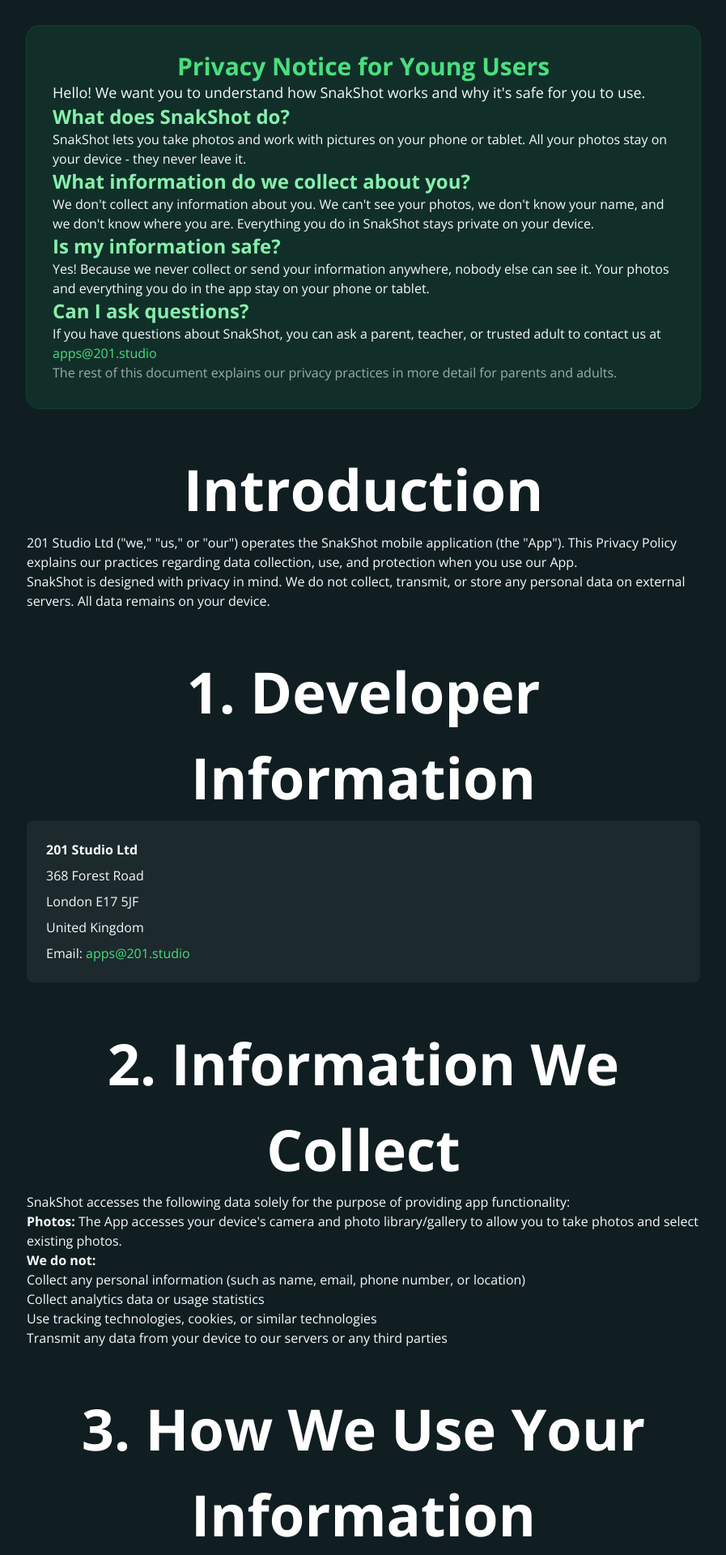
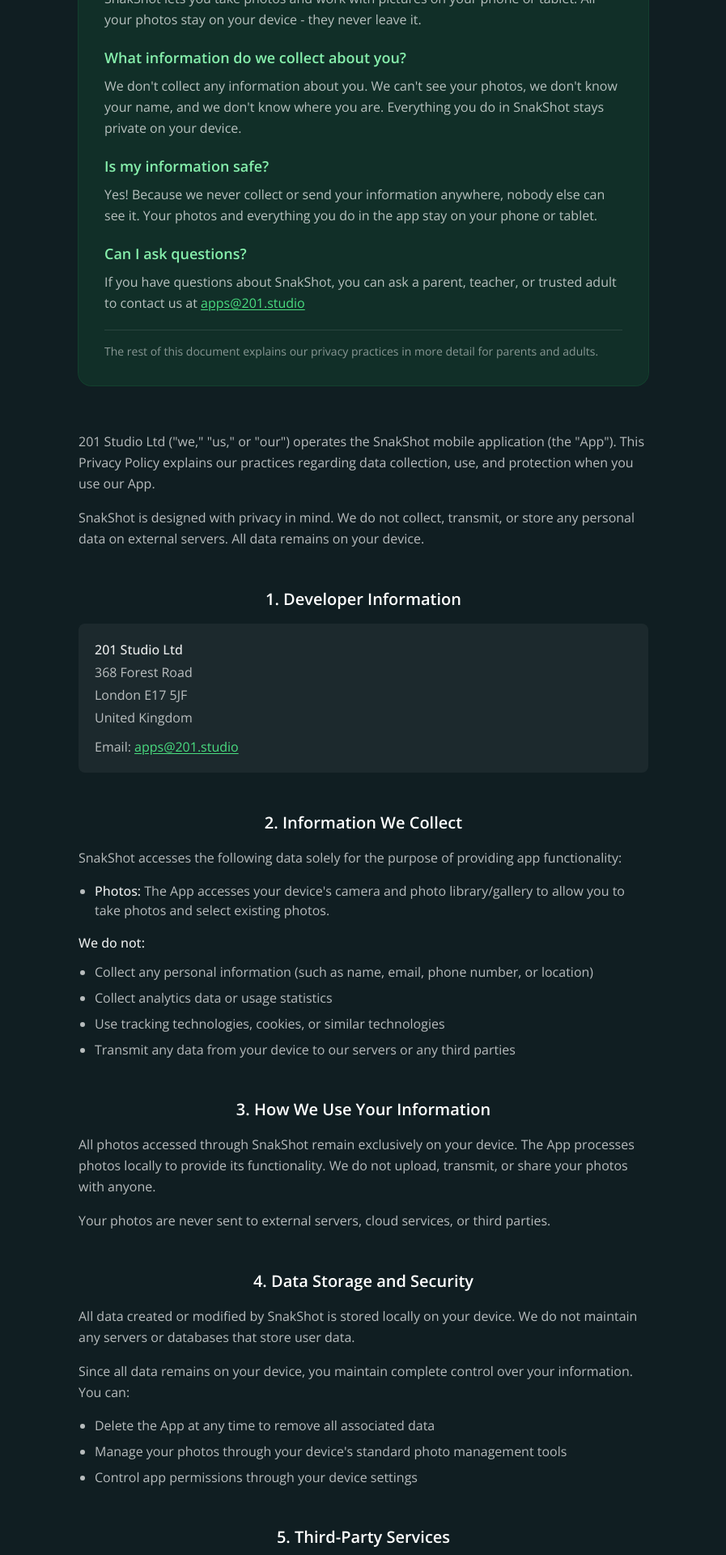
Before and after one commit to solensa/201, a Next.js app: page /snakshot/privacy in a window 1280 px wide. Shown: the part 540-2460 px from the top of the page at 81% size, without its empty margins (191-1088 px from the left). Built offline with nearby package versions, Linux system fonts and the light colour scheme.

Commit message:
fix: privacy styles

```diff
--- a/package.json
+++ b/package.json
@@ -23,7 +23,7 @@
     "@types/react-dom": "^18",
     "autoprefixer": "^10.0.1",
     "postcss": "^8",
-    "tailwindcss": "^3.3.0",
+    "tailwindcss": "^3.4.17",
     "eslint": "^8",
     "eslint-config-next": "^14.2.0"
   }
--- a/src/app/snakshot/privacy/page.tsx
+++ b/src/app/snakshot/privacy/page.tsx
@@ -3,87 +3,86 @@
 
 export default function SnakShotPrivacyPolicy() {
   return (
-    <main className="min-h-screen" style={{ backgroundColor: "#101e22", color: "#f7fafa" }}>
-      <div className="mx-auto max-w-4xl px-6 py-16 sm:px-8 sm:py-24">
+    <main className="min-h-screen bg-[#101e22] text-[#f7fafa]">
+      <div className="mx-auto max-w-3xl px-5 py-12 sm:px-8 sm:py-20">
         {/* Logo */}
-        <div className="mb-12 flex justify-center">
+        <div className="mb-2 sm:mb-4 flex justify-center">
           <Link href="/snakshot">
-            <Image src="/201-logo.svg" alt="201 Studio" width={200} height={55} className="opacity-90" />
+            <Image src="/201-logo.svg" alt="201 Studio" width={160} height={44} className="opacity-80 hover:opacity-100 transition-opacity" />
           </Link>
         </div>
 
         {/* Main Content */}
-        <article className="prose prose-invert prose-lg mx-auto max-w-none">
-          <h1 className="mb-4 text-center text-5xl font-bold">Privacy Policy for SnakShot</h1>
-          <p className="mb-12 text-center text-white/60">Last Updated: January 12, 2026</p>
+        <article>
+          <header className="mb-10 sm:mb-14">
+            <h1 className="mt-6 text-3xl sm:text-4xl lg:text-5xl font-bold tracking-tight mb-3">Privacy Policy for SnakShot</h1>
+            <p className="text-white/50 text-sm sm:text-base text-center">Last Updated: January 12, 2026</p>
+          </header>
 
           {/* Privacy Notice for Young Users */}
-          <section className="mb-12 rounded-2xl bg-green-500/10 p-8 ring-1 ring-green-500/20">
-            <h2 className="mt-0 text-3xl font-bold text-green-400">Privacy Notice for Young Users</h2>
-            <p className="text-lg">
+          <section className="mb-10 sm:mb-14 rounded-xl sm:rounded-2xl bg-green-500/10 p-5 sm:p-8 ring-1 ring-green-500/20">
+            <h2 className="text-xl sm:text-2xl font-bold text-green-400 mb-3 text-left md:text-center">Privacy Notice for Young Users</h2>
+            <p className="text-white/80 mb-5 leading-relaxed text-center text-balance">
               Hello! We want you to understand how SnakShot works and why it&apos;s safe for you to use.
             </p>
 
-            <h3 className="text-2xl font-bold text-green-300">What does SnakShot do?</h3>
-            <p>
+            <h3 className="text-base sm:text-lg font-semibold text-green-300 mb-2 border-t border-white/10 pt-4">What does SnakShot do?</h3>
+            <p className="text-white/70 mb-5 leading-relaxed">
               SnakShot lets you take photos and work with pictures on your phone or tablet. All your photos stay
               on your device - they never leave it.
             </p>
 
-            <h3 className="text-2xl font-bold text-green-300">What information do we collect about you?</h3>
-            <p>
+            <h3 className="text-base sm:text-lg font-semibold text-green-300 mb-2">What information do we collect about you?</h3>
+            <p className="text-white/70 mb-5 leading-relaxed">
               We don&apos;t collect any information about you. We can&apos;t see your photos, we don&apos;t know
               your name, and we don&apos;t know where you are. Everything you do in SnakShot stays private on
               your device.
             </p>
 
-            <h3 className="text-2xl font-bold text-green-300">Is my information safe?</h3>
-            <p>
+            <h3 className="text-base sm:text-lg font-semibold text-green-300 mb-2">Is my information safe?</h3>
+            <p className="text-white/70 mb-5 leading-relaxed">
               Yes! Because we never collect or send your information anywhere, nobody else can see it. Your
               photos and everything you do in the app stay on your phone or tablet.
             </p>
 
-            <h3 className="text-2xl font-bold text-green-300">Can I ask questions?</h3>
-            <p>
+            <h3 className="text-base sm:text-lg font-semibold text-green-300 mb-2">Can I ask questions?</h3>
+            <p className="text-white/70 mb-5 leading-relaxed">
               If you have questions about SnakShot, you can ask a parent, teacher, or trusted adult to contact
               us at{" "}
-              <a href="mailto:apps@201.studio" className="text-green-400 hover:text-green-300">
+              <a href="mailto:apps@201.studio" className="text-green-400 hover:text-green-300 underline underline-offset-2">
                 apps@201.studio
               </a>
             </p>
 
-            <p className="mb-0 text-white/60">
+            <p className="text-sm text-white/50 border-t border-white/10 pt-4 mt-5">
               The rest of this document explains our privacy practices in more detail for parents and adults.
             </p>
           </section>
 
           {/* Introduction */}
-          <section className="mb-12">
-            <h2>Introduction</h2>
-            <p>
+          <section className="mb-10 sm:mb-12">
+            <p className="text-white/70 leading-relaxed mb-4">
               201 Studio Ltd (&quot;we,&quot; &quot;us,&quot; or &quot;our&quot;) operates the SnakShot mobile
               application (the &quot;App&quot;). This Privacy Policy explains our practices regarding data
               collection, use, and protection when you use our App.
             </p>
-            <p>
+            <p className="text-white/70 leading-relaxed">
               SnakShot is designed with privacy in mind. We do not collect, transmit, or store any personal data
               on external servers. All data remains on your device.
             </p>
           </section>
 
           {/* Developer Information */}
-          <section className="mb-12">
-            <h2>1. Developer Information</h2>
-            <div className="rounded-lg bg-white/5 p-6">
-              <p className="mb-2">
-                <strong>201 Studio Ltd</strong>
-              </p>
-              <p className="mb-2">368 Forest Road</p>
-              <p className="mb-2">London E17 5JF</p>
-              <p className="mb-2">United Kingdom</p>
-              <p className="mb-0">
+          <section className="mb-10 sm:mb-12">
+            <h2 className="text-lg sm:text-xl font-semibold mb-4">1. Developer Information</h2>
+            <div className="rounded-lg bg-white/5 p-4 sm:p-5 text-sm sm:text-base text-white/70 space-y-1">
+              <p className="font-medium text-white/90">201 Studio Ltd</p>
+              <p>368 Forest Road</p>
+              <p>London E17 5JF</p>
+              <p>United Kingdom</p>
+              <p className="pt-2">
                 Email:{" "}
-                <a href="mailto:apps@201.studio" className="text-green-400 hover:text-green-300">
+                <a href="mailto:apps@201.studio" className="text-green-400 hover:text-green-300 underline underline-offset-2">
                   apps@201.studio
                 </a>
               </p>
@@ -91,21 +90,19 @@
           </section>
 
           {/* Information We Collect */}
-          <section className="mb-12">
-            <h2>2. Information We Collect</h2>
-            <p>
+          <section className="mb-10 sm:mb-12">
+            <h2 className="text-lg sm:text-xl font-semibold mb-4">2. Information We Collect</h2>
+            <p className="text-white/70 leading-relaxed mb-4">
               SnakShot accesses the following data solely for the purpose of providing app functionality:
             </p>
-            <ul>
+            <ul className="list-disc pl-5 space-y-2 text-white/70 mb-4">
               <li>
-                <strong>Photos:</strong> The App accesses your device&apos;s camera and photo library/gallery to
+                <span className="font-medium text-white/90">Photos:</span> The App accesses your device&apos;s camera and photo library/gallery to
                 allow you to take photos and select existing photos.
               </li>
             </ul>
-            <p>
-              <strong>We do not:</strong>
-            </p>
-            <ul>
+            <p className="font-medium text-white/90 mb-3">We do not:</p>
+            <ul className="list-disc pl-5 space-y-2 text-white/70">
               <li>Collect any personal information (such as name, email, phone number, or location)</li>
               <li>Collect analytics data or usage statistics</li>
               <li>Use tracking technologies, cookies, or similar technologies</li>
@@ -114,27 +111,26 @@
           </section>
 
           {/* How We Use Your Information */}
-          <section className="mb-12">
-            <h2>3. How We Use Your Information</h2>
-            <p>
+          <section className="mb-10 sm:mb-12">
+            <h2 className="text-lg sm:text-xl font-semibold mb-4">3. How We Use Your Information</h2>
+            <p className="text-white/70 leading-relaxed mb-4">
               All photos accessed through SnakShot remain exclusively on your device. The App processes photos
               locally to provide its functionality. We do not upload, transmit, or share your photos with anyone.
             </p>
-            <p>Your photos are never sent to external servers, cloud services, or third parties.</p>
+            <p className="text-white/70 leading-relaxed">Your photos are never sent to external servers, cloud services, or third parties.</p>
           </section>
 
           {/* Data Storage and Security */}
-          <section className="mb-12">
-            <h2>4. Data Storage and Security</h2>
-            <p>
+          <section className="mb-10 sm:mb-12">
+            <h2 className="text-lg sm:text-xl font-semibold mb-4">4. Data Storage and Security</h2>
+            <p className="text-white/70 leading-relaxed mb-4">
               All data created or modified by SnakShot is stored locally on your device. We do not maintain any
               servers or databases that store user data.
             </p>
-            <p>
-              Since all data remains on your device, you maintain complete control over your information. You
-              can:
+            <p className="text-white/70 leading-relaxed mb-4">
+              Since all data remains on your device, you maintain complete control over your information. You can:
             </p>
-            <ul>
+            <ul className="list-disc pl-5 space-y-2 text-white/70">
               <li>Delete the App at any time to remove all associated data</li>
               <li>Manage your photos through your device&apos;s standard photo management tools</li>
               <li>Control app permissions through your device settings</li>
@@ -142,9 +138,9 @@
           </section>
 
           {/* Third-Party Services */}
-          <section className="mb-12">
-            <h2>5. Third-Party Services</h2>
-            <p>
+          <section className="mb-10 sm:mb-12">
+            <h2 className="text-lg sm:text-xl font-semibold mb-4">5. Third-Party Services</h2>
+            <p className="text-white/70 leading-relaxed">
               SnakShot does not integrate with any third-party services, analytics platforms, advertising
               networks, or external APIs. The App functions entirely offline and does not communicate with
               external servers.
@@ -152,95 +148,93 @@
           </section>
 
           {/* Data Sharing and Disclosure */}
-          <section className="mb-12">
-            <h2>6. Data Sharing and Disclosure</h2>
-            <p>
+          <section className="mb-10 sm:mb-12">
+            <h2 className="text-lg sm:text-xl font-semibold mb-4">6. Data Sharing and Disclosure</h2>
+            <p className="text-white/70 leading-relaxed mb-4">
               We do not share, sell, rent, or disclose any user data to third parties because we do not collect
               or have access to any user data.
             </p>
-            <p>
+            <p className="text-white/70 leading-relaxed">
               Since all data remains on your device, we have no data to share even if legally compelled to do so.
             </p>
           </section>
 
           {/* Children's Privacy */}
-          <section className="mb-12">
-            <h2>7. Children&apos;s Privacy</h2>
-            <p>
+          <section className="mb-10 sm:mb-12">
+            <h2 className="text-lg sm:text-xl font-semibold mb-4">7. Children&apos;s Privacy</h2>
+            <p className="text-white/70 leading-relaxed mb-4">
               SnakShot does not knowingly collect any personal information from children. The App is designed to
               be used by users of all ages, including children, and operates with the same privacy-by-design
               principles for all users.
             </p>
-            <p>
+            <p className="text-white/70 leading-relaxed mb-4">
               Since we do not collect, transmit, or store any personal data, there is no risk of children&apos;s
               information being collected or shared.
             </p>
-            <p>
+            <p className="text-white/70 leading-relaxed">
               Parents and guardians can review their children&apos;s use of the App through their device&apos;s
               standard parental controls and photo library permissions.
             </p>
           </section>
 
           {/* Your Rights and Choices */}
-          <section className="mb-12">
-            <h2>8. Your Rights and Choices</h2>
-            <p>Because all data remains on your device, you have complete control over your information:</p>
-            <ul>
+          <section className="mb-10 sm:mb-12">
+            <h2 className="text-lg sm:text-xl font-semibold mb-4">8. Your Rights and Choices</h2>
+            <p className="text-white/70 leading-relaxed mb-4">Because all data remains on your device, you have complete control over your information:</p>
+            <ul className="list-disc pl-5 space-y-2 text-white/70">
               <li>
-                <strong>Access and Control:</strong> You can access, modify, or delete photos at any time through
+                <span className="font-medium text-white/90">Access and Control:</span> You can access, modify, or delete photos at any time through
                 your device&apos;s photo library.
               </li>
               <li>
-                <strong>Permission Management:</strong> You can revoke camera and photo library permissions
+                <span className="font-medium text-white/90">Permission Management:</span> You can revoke camera and photo library permissions
                 through your device settings at any time.
               </li>
               <li>
-                <strong>Data Deletion:</strong> Uninstalling the App will remove all App-specific data from your
+                <span className="font-medium text-white/90">Data Deletion:</span> Uninstalling the App will remove all App-specific data from your
                 device.
               </li>
             </ul>
           </section>
 
           {/* International Data Transfers */}
-          <section className="mb-12">
-            <h2>9. International Data Transfers</h2>
-            <p>
+          <section className="mb-10 sm:mb-12">
+            <h2 className="text-lg sm:text-xl font-semibold mb-4">9. International Data Transfers</h2>
+            <p className="text-white/70 leading-relaxed">
               Since SnakShot does not transmit any data from your device, there are no international data
               transfers. All data processing occurs locally on your device, regardless of your location.
             </p>
           </section>
 
           {/* Changes to This Privacy Policy */}
-          <section className="mb-12">
-            <h2>10. Changes to This Privacy Policy</h2>
-            <p>
+          <section className="mb-10 sm:mb-12">
+            <h2 className="text-lg sm:text-xl font-semibold mb-4">10. Changes to This Privacy Policy</h2>
+            <p className="text-white/70 leading-relaxed mb-4">
               We may update this Privacy Policy from time to time. Any changes will be reflected in the
               &quot;Last Updated&quot; date at the top of this policy. We will notify users of material changes
               through the App or app store update notes.
             </p>
-            <p>
+            <p className="text-white/70 leading-relaxed">
               Your continued use of the App after any changes indicates your acceptance of the updated Privacy
               Policy.
             </p>
           </section>
 
           {/* Contact Us */}
-          <section className="mb-12">
-            <h2>11. Contact Us</h2>
-            <p>
+          <section className="mb-10 sm:mb-12">
+            <h2 className="text-lg sm:text-xl font-semibold mb-4">11. Contact Us</h2>
+            <p className="text-white/70 leading-relaxed mb-4">
               If you have any questions about this Privacy Policy or SnakShot&apos;s privacy practices, please
               contact us at:
             </p>
-            <div className="rounded-lg bg-white/5 p-6">
-              <p className="mb-2">
-                <strong>201 Studio Ltd</strong>
-              </p>
-              <p className="mb-2">368 Forest Road</p>
-              <p className="mb-2">London E17 5JF</p>
-              <p className="mb-2">United Kingdom</p>
-              <p className="mb-0">
+            <div className="rounded-lg bg-white/5 p-4 sm:p-5 text-sm sm:text-base text-white/70 space-y-1">
+              <p className="font-medium text-white/90">201 Studio Ltd</p>
+              <p>368 Forest Road</p>
+              <p>London E17 5JF</p>
+              <p>United Kingdom</p>
+              <p className="pt-2">
                 Email:{" "}
-                <a href="mailto:apps@201.studio" className="text-green-400 hover:text-green-300">
+                <a href="mailto:apps@201.studio" className="text-green-400 hover:text-green-300 underline underline-offset-2">
                   apps@201.studio
                 </a>
               </p>
@@ -248,23 +242,23 @@
           </section>
 
           {/* Legal Basis for Processing (GDPR) */}
-          <section className="mb-12">
-            <h2>12. Legal Basis for Processing (GDPR)</h2>
-            <p>
+          <section className="mb-10 sm:mb-12">
+            <h2 className="text-lg sm:text-xl font-semibold mb-4">12. Legal Basis for Processing (GDPR)</h2>
+            <p className="text-white/70 leading-relaxed mb-4">
               For users in the European Economic Area (EEA) and United Kingdom, we process data locally on your
               device based on your consent when you grant camera and photo library permissions.
             </p>
-            <p>
+            <p className="text-white/70 leading-relaxed">
               Since we do not collect or process personal data on our servers, most GDPR obligations related to
               data controllers do not apply. You retain full control over your data through your device settings.
             </p>
           </section>
 
           {/* California Privacy Rights (CCPA) */}
-          <section className="mb-12">
-            <h2>13. California Privacy Rights (CCPA)</h2>
-            <p>For California residents, we want to clarify that:</p>
-            <ul>
+          <section className="mb-10 sm:mb-12">
+            <h2 className="text-lg sm:text-xl font-semibold mb-4">13. California Privacy Rights (CCPA)</h2>
+            <p className="text-white/70 leading-relaxed mb-4">For California residents, we want to clarify that:</p>
+            <ul className="list-disc pl-5 space-y-2 text-white/70">
               <li>We do not sell personal information</li>
               <li>We do not collect personal information for commercial purposes</li>
               <li>All data remains on your device under your control</li>
@@ -273,39 +267,39 @@
           </section>
 
           {/* Compliance with ICO Children's Code */}
-          <section className="mb-12">
-            <h2>14. Compliance with ICO Children&apos;s Code</h2>
-            <p>
+          <section className="mb-10 sm:mb-12">
+            <h2 className="text-lg sm:text-xl font-semibold mb-4">14. Compliance with ICO Children&apos;s Code</h2>
+            <p className="text-white/70 leading-relaxed mb-4">
               SnakShot is designed in accordance with the UK Information Commissioner&apos;s Office (ICO) Age
               Appropriate Design Code (Children&apos;s Code). Our approach includes:
             </p>
-            <ul>
+            <ul className="list-disc pl-5 space-y-2 text-white/70">
               <li>
-                <strong>Best Interests of the Child:</strong> Privacy and safety are built into the app&apos;s
+                <span className="font-medium text-white/90">Best Interests of the Child:</span> Privacy and safety are built into the app&apos;s
                 core design.
               </li>
               <li>
-                <strong>Data Minimization:</strong> We collect zero personal data from users of any age.
+                <span className="font-medium text-white/90">Data Minimization:</span> We collect zero personal data from users of any age.
               </li>
               <li>
-                <strong>Privacy by Default:</strong> All processing happens locally on the device with maximum
+                <span className="font-medium text-white/90">Privacy by Default:</span> All processing happens locally on the device with maximum
                 privacy.
               </li>
               <li>
-                <strong>Transparency:</strong> We provide clear, age-appropriate privacy information.
+                <span className="font-medium text-white/90">Transparency:</span> We provide clear, age-appropriate privacy information.
               </li>
               <li>
-                <strong>Detrimental Use of Data:</strong> We do not use data in ways that could be harmful to
+                <span className="font-medium text-white/90">Detrimental Use of Data:</span> We do not use data in ways that could be harmful to
                 children&apos;s wellbeing.
               </li>
             </ul>
           </section>
 
           {/* Summary */}
-          <section className="mb-12">
-            <h2>15. Summary</h2>
-            <p>To summarize, SnakShot is a privacy-focused application that:</p>
-            <ul>
+          <section>
+            <h2 className="text-lg sm:text-xl font-semibold mb-4">15. Summary</h2>
+            <p className="text-white/70 leading-relaxed mb-4">To summarize, SnakShot is a privacy-focused application that:</p>
+            <ul className="list-disc pl-5 space-y-2 text-white/70">
               <li>Processes all data locally on your device</li>
               <li>Does not collect, transmit, or store any personal information</li>
               <li>Does not use analytics, tracking, or third-party services</li>
@@ -317,17 +311,16 @@
         </article>
 
         {/* Footer Navigation */}
-        <div className="mt-16 border-t border-white/10 pt-8 text-center">
-          <div className="flex flex-col items-center gap-4 sm:flex-row sm:justify-center">
-            <Link href="/snakshot" className="text-white/60 hover:text-white">
-              ← Back to SnakShot
+        <footer className="mt-12 sm:mt-16 pt-8 border-t border-white/10">
+          <div className="flex flex-col gap-3 sm:flex-row sm:items-center sm:gap-6">
+            <Link href="/snakshot" className="text-sm text-white/50 hover:text-white transition-colors">
+              Back to SnakShot
             </Link>
-            <span className="hidden sm:inline text-white/40">•</span>
-            <Link href="/support" className="text-white/60 hover:text-white">
+            <Link href="/support" className="text-sm text-white/50 hover:text-white transition-colors">
               Contact Support
             </Link>
           </div>
-        </div>
+        </footer>
       </div>
     </main>
   );
```
Also changed, not shown: 1 other file (tests, documents, lock files or other folders).
